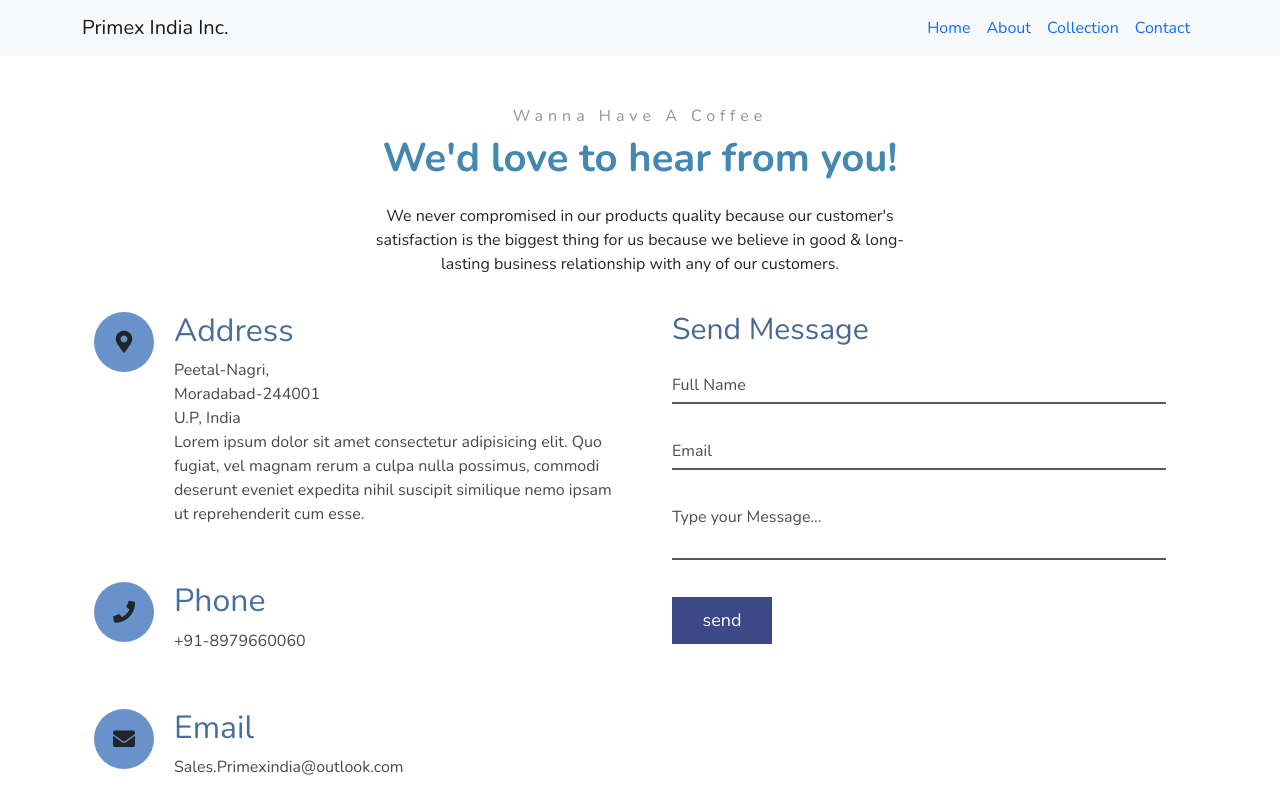
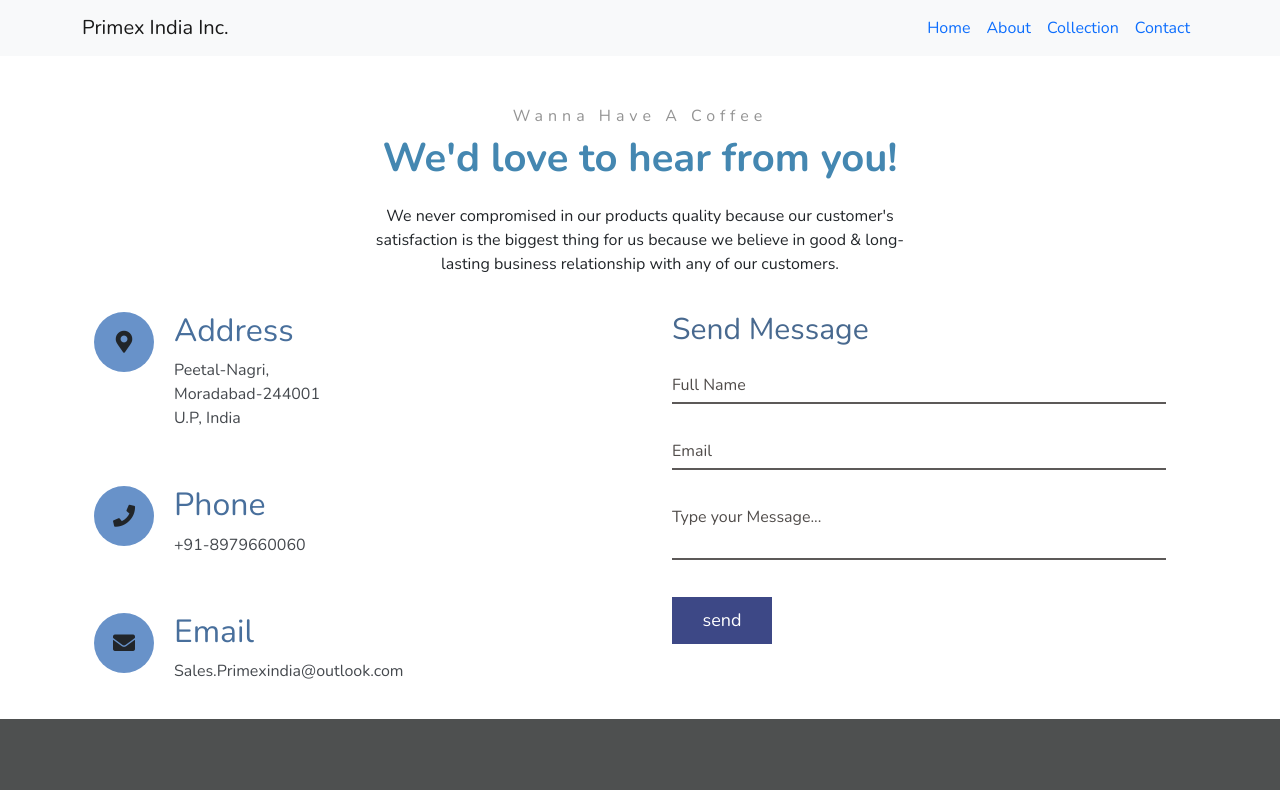
Before and after one commit to prashant0829/trade-site, a React (Create React App) app: page /contact in a window 1280 px wide. Shown: the top 790 px of the page. Built offline with nearby package versions, Linux system fonts and the light colour scheme.

Commit message:
contacts

```diff
--- a/src/components/Contact.jsx
+++ b/src/components/Contact.jsx
@@ -33,11 +33,7 @@
                     Moradabad-244001
                     <br />
                     U.P, India
-                    <br />
-                    Lorem ipsum dolor sit amet consectetur adipisicing elit. Quo
-                    fugiat, vel magnam rerum a culpa nulla possimus, commodi
-                    deserunt eveniet expedita nihil suscipit similique nemo
-                    ipsam ut reprehenderit cum esse.
+
                   </p>
                 </div>
               </div>
```
